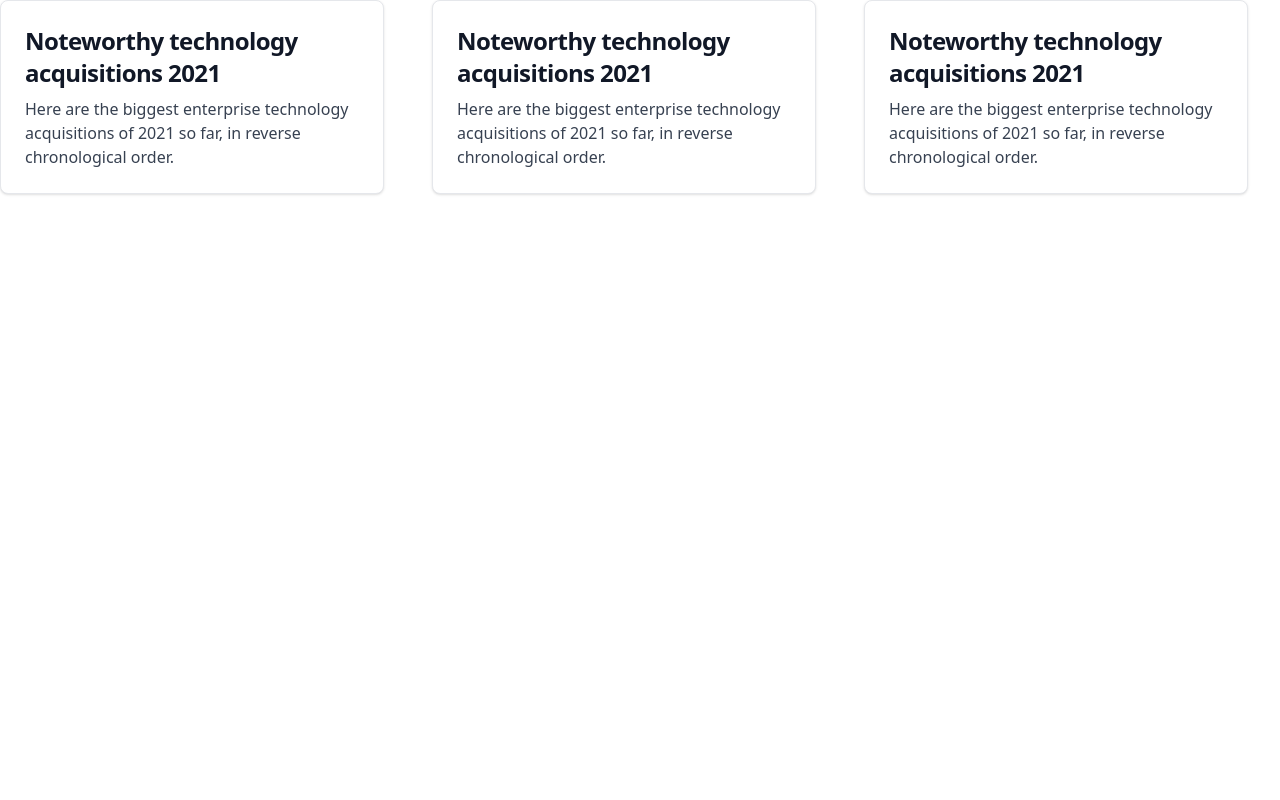
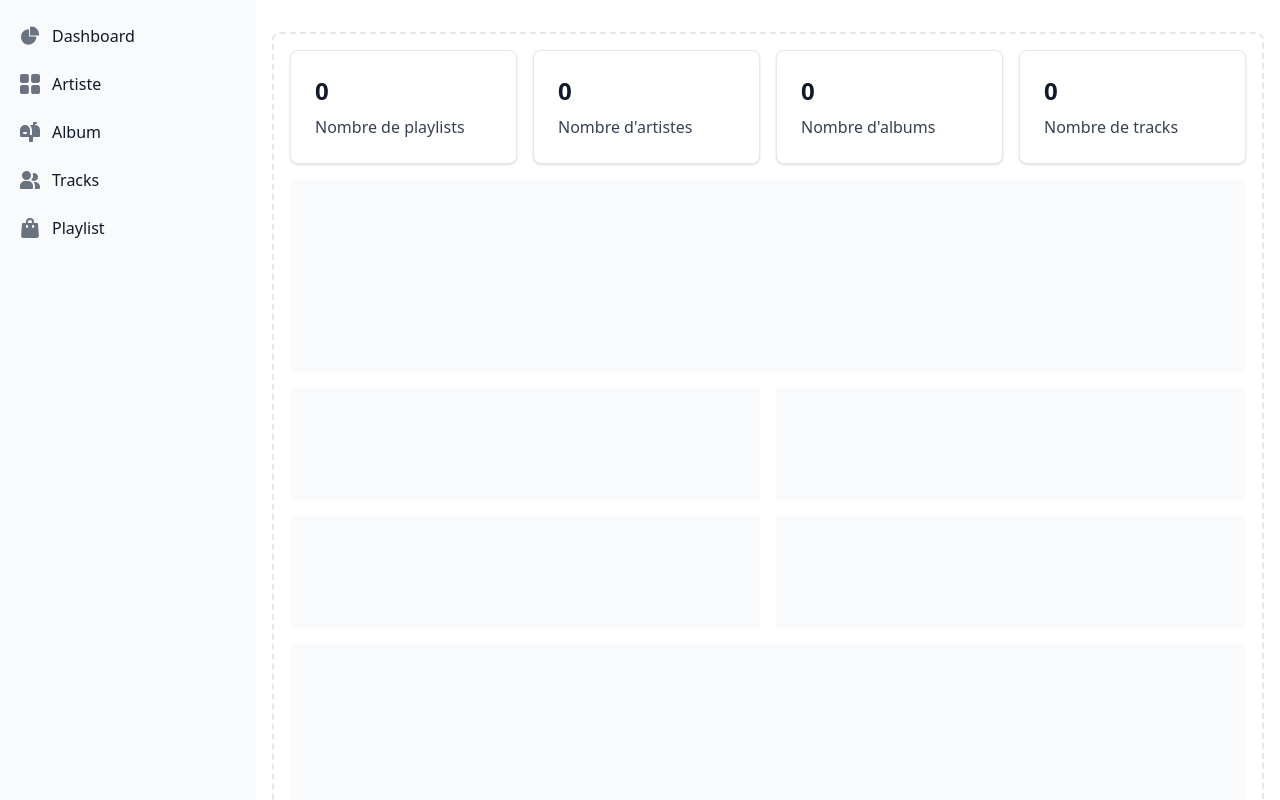
Before and after one commit to Ximawa/Spobeuteu, a React (Create React App) app in the folder Spobeuteu_FRONT/: page / in a window 1280 px wide. Shown: the top 800 px of the page. Built offline with nearby package versions, Linux system fonts and the light colour scheme; no server answers.

Commit message:
Ajout debut dashboard et qql routes statistique

```diff
--- a/Spobeuteu_FRONT/src/components/CardStats.js
+++ b/Spobeuteu_FRONT/src/components/CardStats.js
@@ -1,18 +1,17 @@
 import React from "react";
 
-const CardStats = () => {
+const CardStats = ({ data }) => {
   return (
     <div>
       <a
         href="#"
-        class="block max-w-sm p-6 bg-white border border-gray-200 rounded-lg shadow hover:bg-gray-100 dark:bg-gray-800 dark:border-gray-700 dark:hover:bg-gray-700"
+        className="block max-w-sm p-6 bg-white border border-gray-200 rounded-lg shadow hover:bg-gray-100 dark:bg-gray-800 dark:border-gray-700 dark:hover:bg-gray-700"
       >
-        <h5 class="mb-2 text-2xl font-bold tracking-tight text-gray-900 dark:text-white">
-          Noteworthy technology acquisitions 2021
+        <h5 className="mb-2 text-2xl font-bold tracking-tight text-gray-900 dark:text-white">
+          {data.Value}
         </h5>
-        <p class="font-normal text-gray-700 dark:text-gray-400">
-          Here are the biggest enterprise technology acquisitions of 2021 so
-          far, in reverse chronological order.
+        <p className="font-normal text-gray-700 dark:text-gray-400">
+          {data.Titre}
         </p>
       </a>
     </div>
--- /dev/null
+++ b/Spobeuteu_FRONT/src/components/SidebarMain.js
@@ -0,0 +1,129 @@
+import React from "react";
+
+const SidebarMain = () => {
+  return (
+    <>
+      <button
+        data-drawer-target="default-sidebar"
+        data-drawer-toggle="default-sidebar"
+        aria-controls="default-sidebar"
+        type="button"
+        class="inline-flex items-center p-2 mt-2 ms-3 text-sm text-gray-500 rounded-lg sm:hidden hover:bg-gray-100 focus:outline-none focus:ring-2 focus:ring-gray-200 dark:text-gray-400 dark:hover:bg-gray-700 dark:focus:ring-gray-600"
+      >
+        <span class="sr-only">Open sidebar</span>
+        <svg
+          class="w-6 h-6"
+          aria-hidden="true"
+          fill="currentColor"
+          viewBox="0 0 20 20"
+          xmlns="http://www.w3.org/2000/svg"
+        >
+          <path
+            clip-rule="evenodd"
+            fill-rule="evenodd"
+            d="M2 4.75A.75.75 0 012.75 4h14.5a.75.75 0 010 1.5H2.75A.75.75 0 012 4.75zm0 10.5a.75.75 0 01.75-.75h7.5a.75.75 0 010 1.5h-7.5a.75.75 0 01-.75-.75zM2 10a.75.75 0 01.75-.75h14.5a.75.75 0 010 1.5H2.75A.75.75 0 012 10z"
+          ></path>
+        </svg>
+      </button>
+
+      <aside
+        id="default-sidebar"
+        class="fixed top-0 left-0 z-40 w-64 h-screen transition-transform -translate-x-full sm:translate-x-0"
+        aria-label="Sidebar"
+      >
+        <div class="h-full px-3 py-4 overflow-y-auto bg-gray-50 dark:bg-gray-800">
+          <ul class="space-y-2 font-medium">
+            <li>
+              <a
+                href="#"
+                class="flex items-center p-2 text-gray-900 rounded-lg dark:text-white hover:bg-gray-100 dark:hover:bg-gray-700 group"
+              >
+                <svg
+                  class="w-5 h-5 text-gray-500 transition duration-75 dark:text-gray-400 group-hover:text-gray-900 dark:group-hover:text-white"
+                  aria-hidden="true"
+                  xmlns="http://www.w3.org/2000/svg"
+                  fill="currentColor"
+                  viewBox="0 0 22 21"
+                >
+                  <path d="M16.975 11H10V4.025a1 1 0 0 0-1.066-.998 8.5 8.5 0 1 0 9.039 9.039.999.999 0 0 0-1-1.066h.002Z" />
+                  <path d="M12.5 0c-.157 0-.311.01-.565.027A1 1 0 0 0 11 1.02V10h8.975a1 1 0 0 0 1-.935c.013-.188.028-.374.028-.565A8.51 8.51 0 0 0 12.5 0Z" />
+                </svg>
+                <span class="ms-3">Dashboard</span>
+              </a>
+            </li>
+            <li>
+              <a
+                href="#"
+                class="flex items-center p-2 text-gray-900 rounded-lg dark:text-white hover:bg-gray-100 dark:hover:bg-gray-700 group"
+              >
+                <svg
+                  class="flex-shrink-0 w-5 h-5 text-gray-500 transition duration-75 dark:text-gray-400 group-hover:text-gray-900 dark:group-hover:text-white"
+                  aria-hidden="true"
+                  xmlns="http://www.w3.org/2000/svg"
+                  fill="currentColor"
+                  viewBox="0 0 18 18"
+                >
+                  <path d="M6.143 0H1.857A1.857 1.857 0 0 0 0 1.857v4.286C0 7.169.831 8 1.857 8h4.286A1.857 1.857 0 0 0 8 6.143V1.857A1.857 1.857 0 0 0 6.143 0Zm10 0h-4.286A1.857 1.857 0 0 0 10 1.857v4.286C10 7.169 10.831 8 11.857 8h4.286A1.857 1.857 0 0 0 18 6.143V1.857A1.857 1.857 0 0 0 16.143 0Zm-10 10H1.857A1.857 1.857 0 0 0 0 11.857v4.286C0 17.169.831 18 1.857 18h4.286A1.857 1.857 0 0 0 8 16.143v-4.286A1.857 1.857 0 0 0 6.143 10Zm10 0h-4.286A1.857 1.857 0 0 0 10 11.857v4.286c0 1.026.831 1.857 1.857 1.857h4.286A1.857 1.857 0 0 0 18 16.143v-4.286A1.857 1.857 0 0 0 16.143 10Z" />
+                </svg>
+                <span class="flex-1 ms-3 whitespace-nowrap">Artiste</span>
+              </a>
+            </li>
+            <li>
+              <a
+                href="#"
+                class="flex items-center p-2 text-gray-900 rounded-lg dark:text-white hover:bg-gray-100 dark:hover:bg-gray-700 group"
+              >
+                <svg
+                  class="flex-shrink-0 w-5 h-5 text-gray-500 transition duration-75 dark:text-gray-400 group-hover:text-gray-900 dark:group-hover:text-white"
+                  aria-hidden="true"
+                  xmlns="http://www.w3.org/2000/svg"
+                  fill="currentColor"
+                  viewBox="0 0 20 20"
+                >
+                  <path d="m17.418 3.623-.018-.008a6.713 6.713 0 0 0-2.4-.569V2h1a1 1 0 1 0 0-2h-2a1 1 0 0 0-1 1v2H9.89A6.977 6.977 0 0 1 12 8v5h-2V8A5 5 0 1 0 0 8v6a1 1 0 0 0 1 1h8v4a1 1 0 0 0 1 1h2a1 1 0 0 0 1-1v-4h6a1 1 0 0 0 1-1V8a5 5 0 0 0-2.582-4.377ZM6 12H4a1 1 0 0 1 0-2h2a1 1 0 0 1 0 2Z" />
+                </svg>
+                <span class="flex-1 ms-3 whitespace-nowrap">Album</span>
+              </a>
+            </li>
+            <li>
+              <a
+                href="#"
+                class="flex items-center p-2 text-gray-900 rounded-lg dark:text-white hover:bg-gray-100 dark:hover:bg-gray-700 group"
+              >
+                <svg
+                  class="flex-shrink-0 w-5 h-5 text-gray-500 transition duration-75 dark:text-gray-400 group-hover:text-gray-900 dark:group-hover:text-white"
+                  aria-hidden="true"
+                  xmlns="http://www.w3.org/2000/svg"
+                  fill="currentColor"
+                  viewBox="0 0 20 18"
+                >
+                  <path d="M14 2a3.963 3.963 0 0 0-1.4.267 6.439 6.439 0 0 1-1.331 6.638A4 4 0 1 0 14 2Zm1 9h-1.264A6.957 6.957 0 0 1 15 15v2a2.97 2.97 0 0 1-.184 1H19a1 1 0 0 0 1-1v-1a5.006 5.006 0 0 0-5-5ZM6.5 9a4.5 4.5 0 1 0 0-9 4.5 4.5 0 0 0 0 9ZM8 10H5a5.006 5.006 0 0 0-5 5v2a1 1 0 0 0 1 1h11a1 1 0 0 0 1-1v-2a5.006 5.006 0 0 0-5-5Z" />
+                </svg>
+                <span class="flex-1 ms-3 whitespace-nowrap">Tracks</span>
+              </a>
+            </li>
+            <li>
+              <a
+                href="#"
+                class="flex items-center p-2 text-gray-900 rounded-lg dark:text-white hover:bg-gray-100 dark:hover:bg-gray-700 group"
+              >
+                <svg
+                  class="flex-shrink-0 w-5 h-5 text-gray-500 transition duration-75 dark:text-gray-400 group-hover:text-gray-900 dark:group-hover:text-white"
+                  aria-hidden="true"
+                  xmlns="http://www.w3.org/2000/svg"
+                  fill="currentColor"
+                  viewBox="0 0 18 20"
+                >
+                  <path d="M17 5.923A1 1 0 0 0 16 5h-3V4a4 4 0 1 0-8 0v1H2a1 1 0 0 0-1 .923L.086 17.846A2 2 0 0 0 2.08 20h13.84a2 2 0 0 0 1.994-2.153L17 5.923ZM7 9a1 1 0 0 1-2 0V7h2v2Zm0-5a2 2 0 1 1 4 0v1H7V4Zm6 5a1 1 0 1 1-2 0V7h2v2Z" />
+                </svg>
+                <span class="flex-1 ms-3 whitespace-nowrap">Playlist</span>
+              </a>
+            </li>
+          </ul>
+        </div>
+      </aside>
+    </>
+  );
+};
+
+export default SidebarMain;
--- a/Spobeuteu_FRONT/src/components/StatBar.js
+++ b/Spobeuteu_FRONT/src/components/StatBar.js
@@ -1,13 +1,69 @@
-import React from "react";
+import React, { useEffect, useState } from "react";
 import CardStats from "./CardStats";
 
 const StatBar = () => {
+  const [playlistData, setPlaylistData] = useState({
+    Titre: "Nombre de playlists",
+    Value: 0,
+  });
+  const [trackData, setTrackData] = useState({
+    Titre: "Nombre de tracks",
+    Value: 0,
+  });
+  const [artistData, setArtistData] = useState({
+    Titre: "Nombre d'artistes",
+    Value: 0,
+  });
+  const [albumData, setAlbumData] = useState({
+    Titre: "Nombre d'albums",
+    Value: 0,
+  });
+
+  useEffect(() => {
+    fetch("http://localhost:8000/playlist-count")
+      .then((response) => response.json())
+      .then((data) => {
+        setPlaylistData({
+          Titre: "Nombre de playlists",
+          Value: data,
+        });
+      });
+
+    fetch("http://localhost:8000/track-count")
+      .then((response) => response.json())
+      .then((data) => {
+        setTrackData({
+          Titre: "Nombre de tracks",
+          Value: data,
+        });
+      });
+
+    fetch("http://localhost:8000/artist-count")
+      .then((response) => response.json())
+      .then((data) => {
+        setArtistData({
+          Titre: "Nombre d'artistes",
+          Value: data,
+        });
+      });
+
+    fetch("http://localhost:8000/album-count")
+      .then((response) => response.json())
+      .then((data) => {
+        setAlbumData({
+          Titre: "Nombre d'albums",
+          Value: data,
+        });
+      });
+  }, []);
+
   return (
-    <div className="grid grid-cols-3 justify-between gap-4">
-      <CardStats />
-      <CardStats />
-      <CardStats />
-    </div>
+    <>
+      <CardStats data={playlistData} />
+      <CardStats data={artistData} />
+      <CardStats data={albumData} />
+      <CardStats data={trackData} />
+    </>
   );
 };
 
--- a/Spobeuteu_FRONT/src/pages/HomePage.js
+++ b/Spobeuteu_FRONT/src/pages/HomePage.js
@@ -2,6 +2,7 @@ import React, { useEffect, useState } from "react";
 
 import BarGraphComponents from "../components/BarGraphComponents";
 import StatBar from "../components/StatBar";
+import SidebarMain from "../components/SidebarMain";
 
 const HomePage = () => {
   const [chartData, setChartData] = useState({
@@ -55,12 +56,33 @@ const HomePage = () => {
 
   return (
     <div>
-      <div className="grid grid-cols-3 gap-4">
-        <div className="col-span-3">
-          <StatBar />
-        </div>
-        <div className="col-span-3">
-          <BarGraphComponents data={chartData} options={chartOptions} />
+      <SidebarMain />
+
+      <div className="grid grid-cols-4 gap-4">
+        <div className="col-span-4"></div>
+        <div className="col-span-4"></div>
+      </div>
+      <div class="p-4 sm:ml-64">
+        <div class="p-4 border-2 border-gray-200 border-dashed rounded-lg dark:border-gray-700">
+          <div class="grid grid-cols-4 gap-4 mb-4">
+            <StatBar />
+          </div>
+          <div class="flex items-center justify-center h-48 mb-4 rounded bg-gray-50 dark:bg-gray-800">
+            <BarGraphComponents data={chartData} options={chartOptions} />
+          </div>
+          <div class="grid grid-cols-2 gap-4 mb-4">
+            <div class="flex items-center justify-center rounded bg-gray-50 h-28 dark:bg-gray-800"></div>
+            <div class="flex items-center justify-center rounded bg-gray-50 h-28 dark:bg-gray-800"></div>
+            <div class="flex items-center justify-center rounded bg-gray-50 h-28 dark:bg-gray-800"></div>
+            <div class="flex items-center justify-center rounded bg-gray-50 h-28 dark:bg-gray-800"></div>
+          </div>
+          <div class="flex items-center justify-center h-48 mb-4 rounded bg-gray-50 dark:bg-gray-800"></div>
+          <div class="grid grid-cols-2 gap-4">
+            <div class="flex items-center justify-center rounded bg-gray-50 h-28 dark:bg-gray-800"></div>
+            <div class="flex items-center justify-center rounded bg-gray-50 h-28 dark:bg-gray-800"></div>
+            <div class="flex items-center justify-center rounded bg-gray-50 h-28 dark:bg-gray-800"></div>
+            <div class="flex items-center justify-center rounded bg-gray-50 h-28 dark:bg-gray-800"></div>
+          </div>
         </div>
       </div>
     </div>
```
Also changed, not shown: 2 other files (tests, documents, lock files or other folders).
